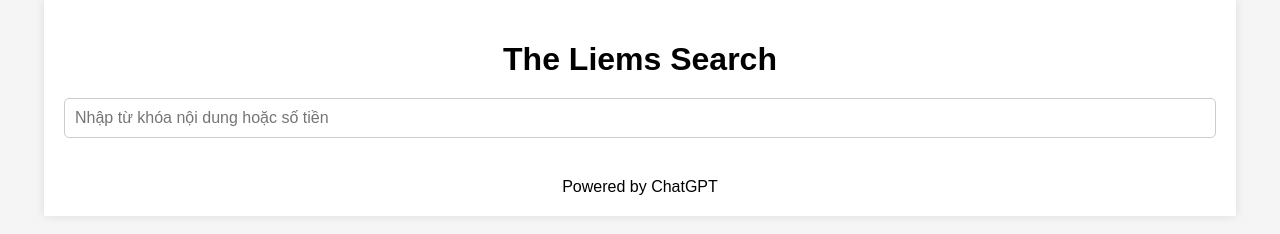
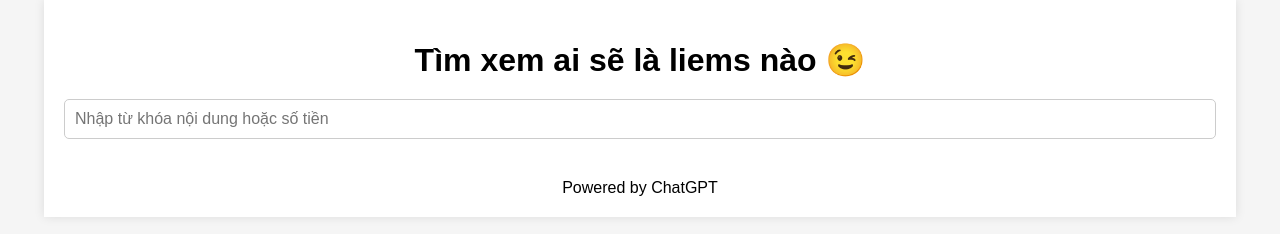
Before and after one commit to chinhngocpro/theliems, a website: page ui/index.html in a window 1280 px wide. Drawn offline with Linux system fonts and the light colour scheme.

Commit message:
update ui

```diff
--- a/ui/index.html
+++ b/ui/index.html
@@ -8,7 +8,7 @@
 </head>
 <body>
     <div class="container">
-        <h1>The Liems Search</h1>
+        <h1>Tìm xem ai sẽ là liems nào 😉</h1>
         <input type="text" id="searchInput" placeholder="Nhập từ khóa nội dung hoặc số tiền" oninput="debounceSearch()">
         <div id="results"></div>
         <div id="pagination" style="display: flex; justify-content: space-between; align-items: center;">
```
